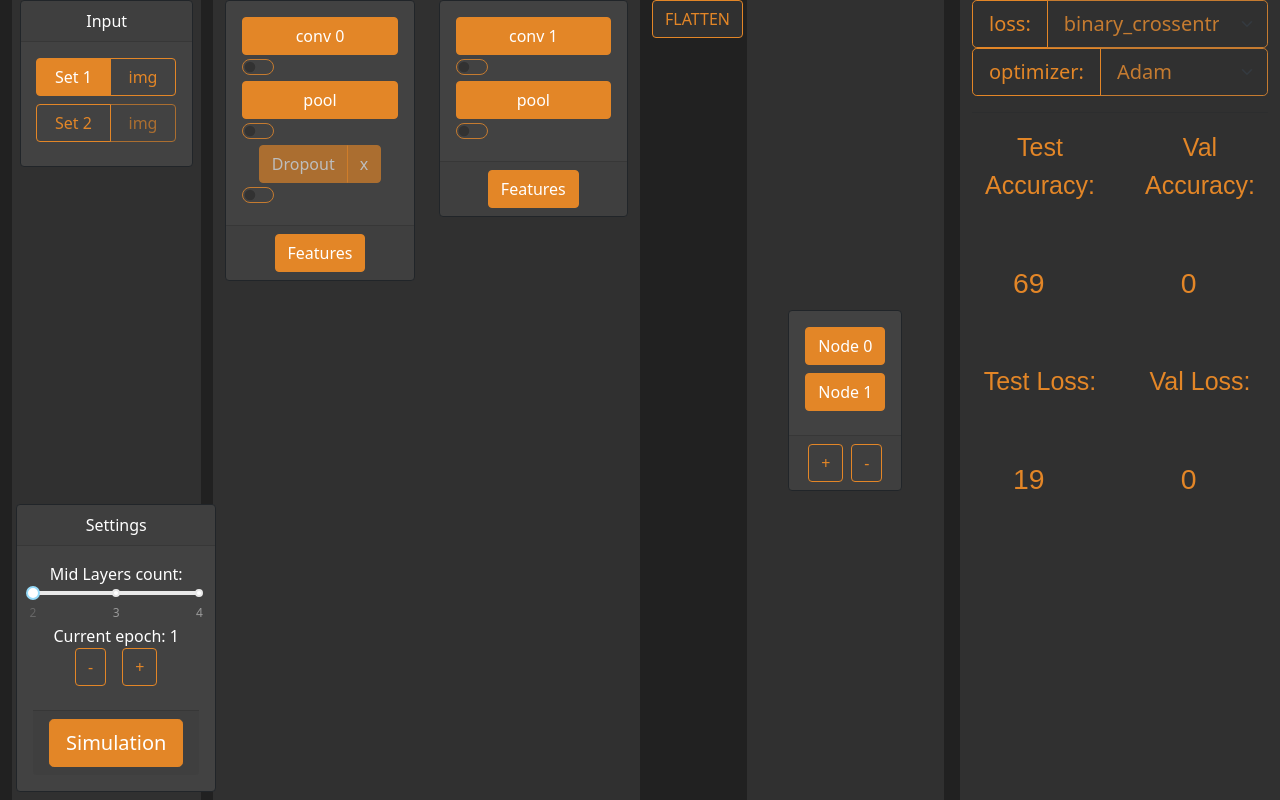
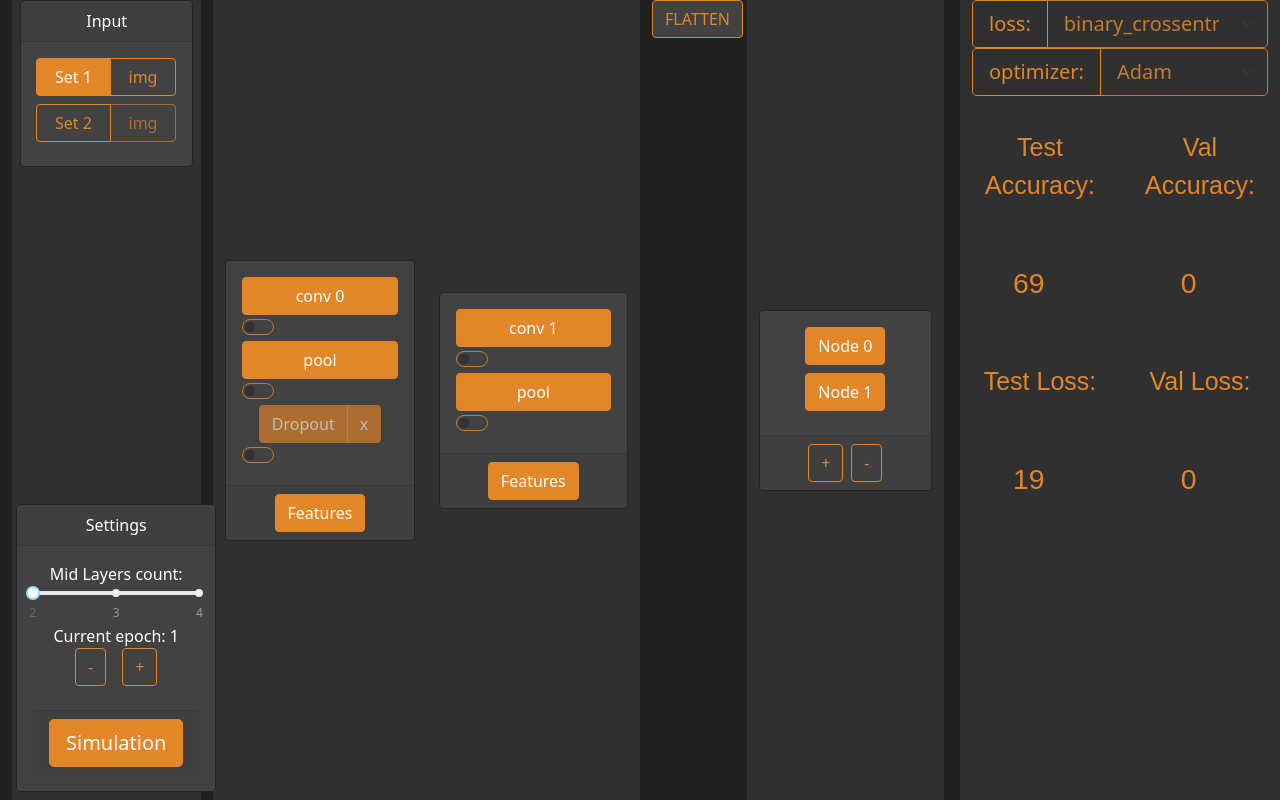
Before and after one commit to Wklej/CNNSIM, a React (Create React App) app: page / in a window 1280 px wide. Built offline with nearby package versions, Linux system fonts and the light colour scheme.

Commit message:
align cards center

```diff
--- a/src/Layers/Fully.js
+++ b/src/Layers/Fully.js
@@ -36,7 +36,8 @@ const Fully = ({setDefautFully}) => {
 
 
     return (
-        <div className="d-flex min-vh-100 justify-content-center align-items-center">
+        <div className="row min-vh-100 align-items-center">
+            <div className="col">
                 <div className="card border-dark text-center bgDarkCard" >
                         <div className="card-body">
                             <ul className="list-group">
@@ -49,6 +50,7 @@ const Fully = ({setDefautFully}) => {
                         </div>
                     </div>
                 </div>
+            </div>
      );
 }
 
--- a/src/Layers/MidLayer.js
+++ b/src/Layers/MidLayer.js
@@ -13,7 +13,9 @@ const MidLayer = ({num}) => {
     }
 
     return (
-        divs()
+        // <div className="row min-vh-100 align-items-center">
+            divs()
+        // </div>
      );
 }
 
--- a/src/Modal/Components/LayerCard.js
+++ b/src/Modal/Components/LayerCard.js
@@ -51,7 +51,7 @@ const LayerCard = ({id, ifLast}) => {
     }
 
     return (
-        <div className="col">
+        <div className="col-6">
             <div className="card border-dark text-center bgDarkCard" >
                 <div className="card-body">
                     <ul className="list-group">
--- a/src/Workflow.js
+++ b/src/Workflow.js
@@ -33,14 +33,14 @@ const Workflow = ({numLayers, handleSliderChange, handleImageChange, handleModel
 
             {/* mid layers */}
             <div className="col-4 bgDarkLayer">
-              <div className="row">
+              <div className="row min-vh-100 align-items-center">
                   <MidLayer num={numLayers} />
                   {/* <button className="btn btn-primary mt-2" onClick={handleFeaturesShow} >Features</button>
                   <Features show={showFeatures} handleClose={handleFeaturesClose} numLayers={numLayers} /> */}
               </div>
             </div>
             <div className="col-1">
-              <button className="btn btn-outline-orange flattenButton bgDarkLayer" onClick={handleFlatShow}>{"FLATTEN"}</button>
+              <button className="btn btn-outline-orange flattenButton bgDarkCard" onClick={handleFlatShow}>{"FLATTEN"}</button>
               <ExplainModal show={showFlat} handleClose={handleFlatClose} type={"flat"} />
             </div>
             <div className="col me-3 bgDarkLayer ">
```
Lines whose indentation alone changed are shown as unchanged.
